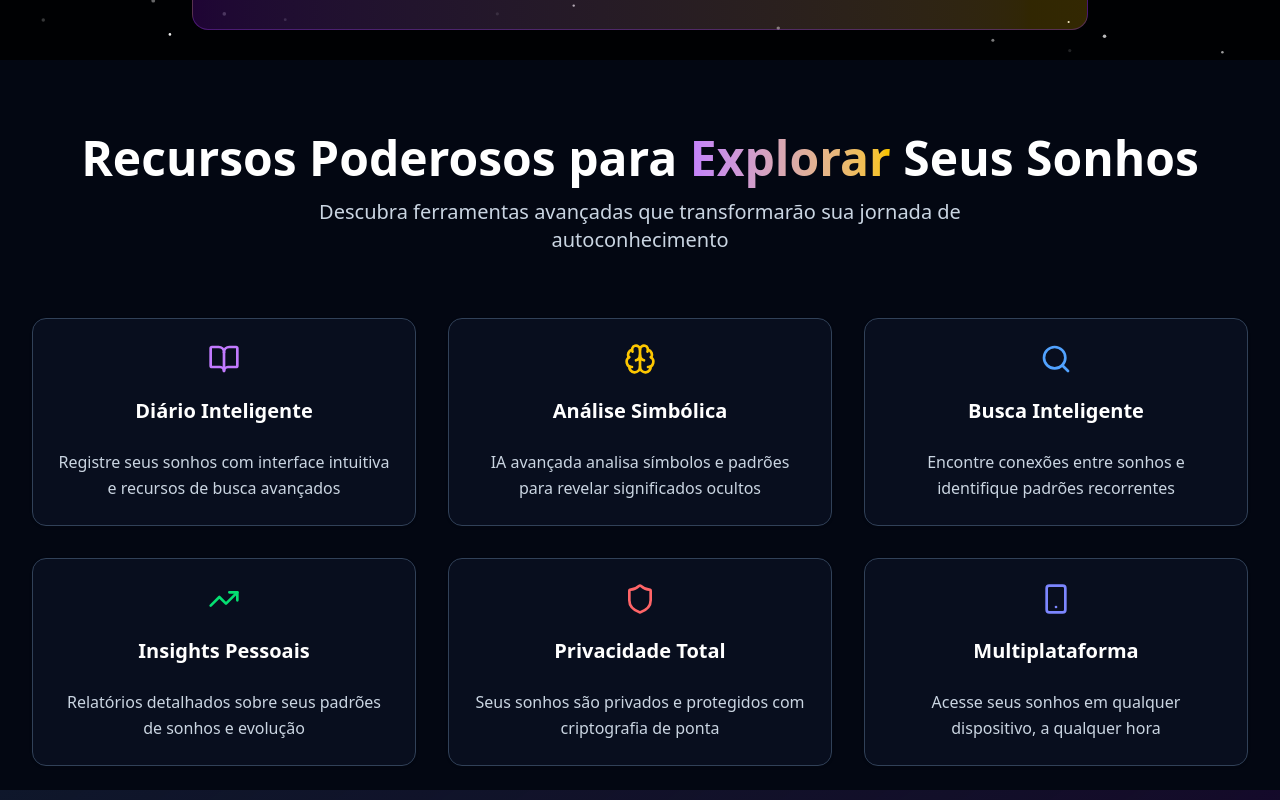
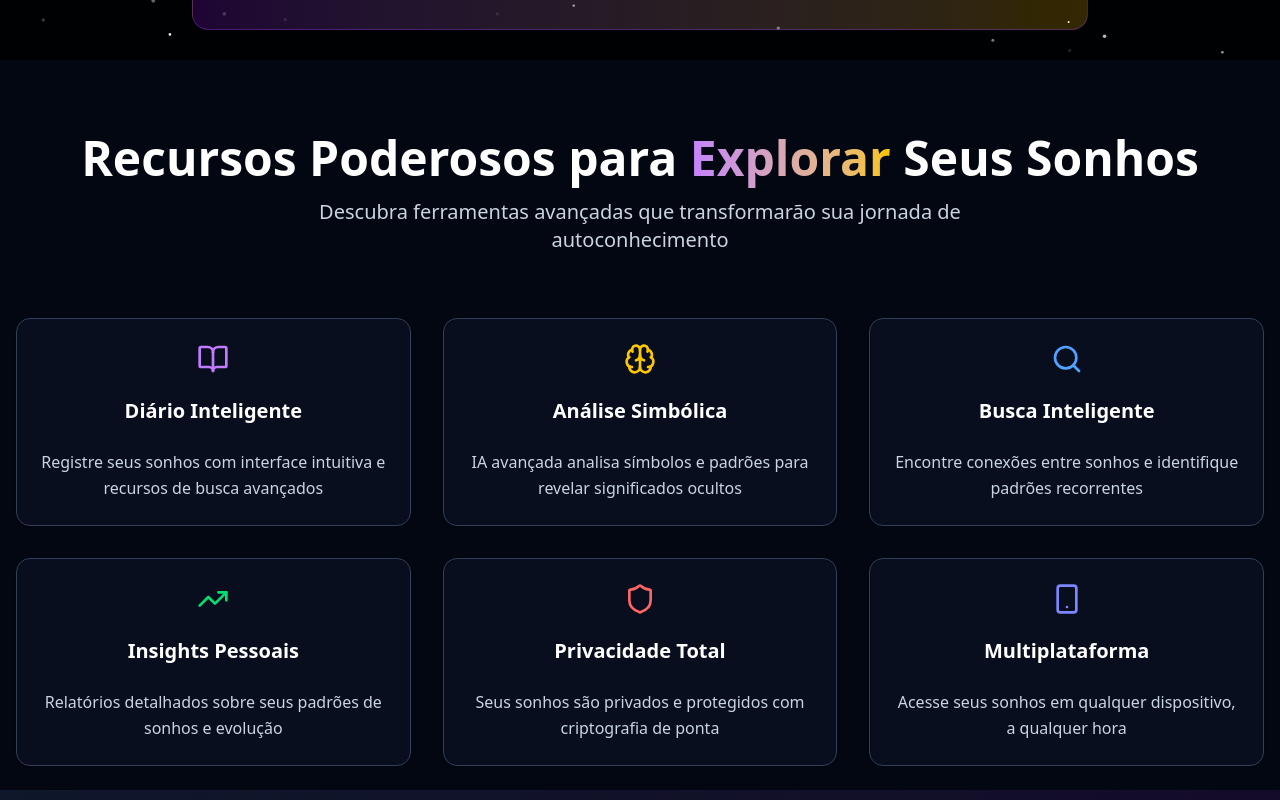
Before and after one commit to ThalysonRibeiro/mind-night, a Next.js app: page / in a window 1280 px wide. Shown: the part 740-1540 px from the top of the page. Built offline with nearby package versions, Linux system fonts and the light colour scheme.

Commit message:
remove class

```diff
--- a/src/components/features.tsx
+++ b/src/components/features.tsx
@@ -39,7 +39,7 @@ export function Features() {
 
 
   return (
-    <section id="recursos" className="container mx-auto px-4">
+    <section id="recursos">
       <div className="container mx-auto px-4 fade-section">
         <div className="text-center mb-16">
           <h2 className="text-4xl md:text-5xl font-bold text-white mb-4">
```
